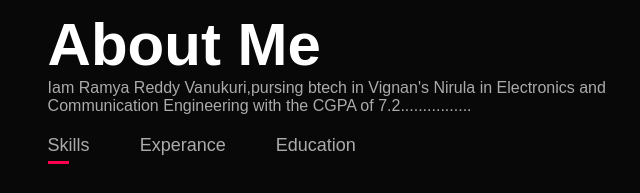
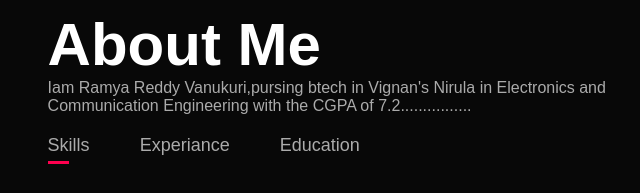
Before and after one commit to Ramyareddy-Vanukuri/portfolio, a plain HTML site: page index.html in a window 1280 px wide. Shown: the part 880-1073 px from the top of the page, 490-1130 px from the left. Drawn offline with Linux system fonts and the light colour scheme.

Commit message:
Update index.html

```diff
--- a/index.html
+++ b/index.html
@@ -42,7 +42,7 @@
                      in Electronics and Communication Engineering  with the CGPA of 7.2................</p>
                      <div class="tab-titles">
                         <p class="tab-links active-links" onclick="opentab('skills')">Skills</p>
-                        <p class="tab-links"onclick="opentab('experance')">Experance</p>
+                        <p class="tab-links"onclick="opentab('experance')">Experiance</p>
                         <p class="tab-links"onclick="opentab('education')">Education</p>
 
                      </div>
```
